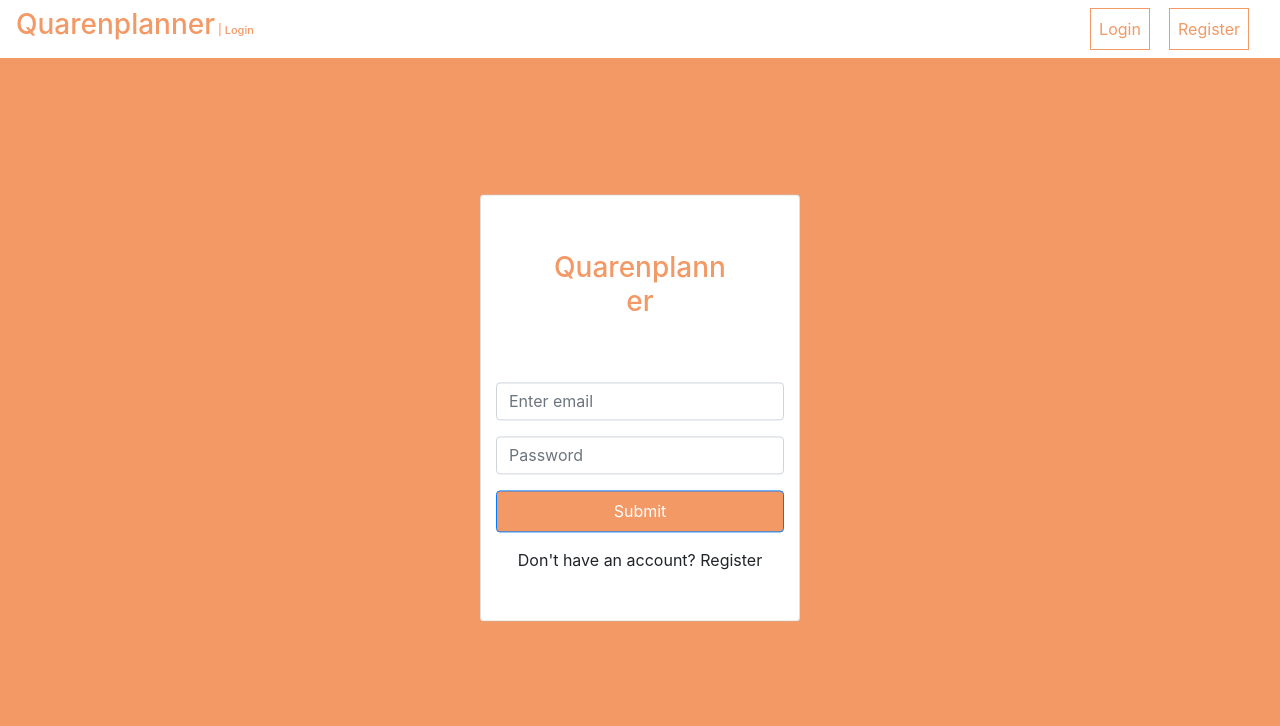
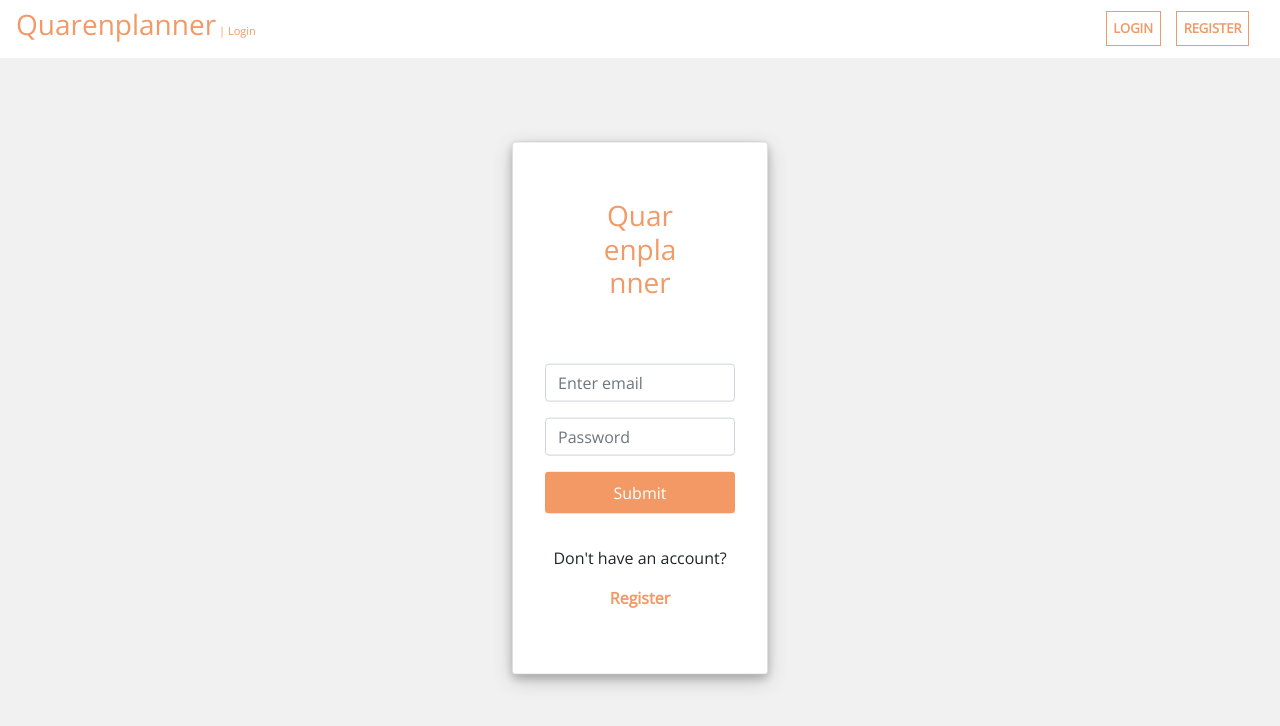
Before and after one commit to D-DePablos/QuaranPlanner, a React (Create React App) app in the folder frontend/: page /login in a window 1280 px wide. Shown: the top 726 px of the page. Built offline with nearby package versions, Linux system fonts and the light colour scheme.

Commit message:
Front-end

```diff
--- a/frontend/public/index.html
+++ b/frontend/public/index.html
@@ -9,6 +9,7 @@
       name="description"
       content="Web site created using create-react-app"
     />
+    <link href="https://fonts.googleapis.com/css2?family=Lato&family=Open+Sans&display=swap" rel="stylesheet">
     <link rel="stylesheet" href="https://maxcdn.bootstrapcdn.com/bootstrap/4.0.0/css/bootstrap.min.css" integrity="sha384-Gn5384xqQ1aoWXA+058RXPxPg6fy4IWvTNh0E263XmFcJlSAwiGgFAW/dAiS6JXm" crossorigin="anonymous">
     <link rel="apple-touch-icon" href="%PUBLIC_URL%/logo192.png" />
     <!--
--- a/frontend/src/App.css
+++ b/frontend/src/App.css
@@ -4,7 +4,8 @@
 }
 
 body {
-    background-color: #F29966;
+    background-color: #f1f1f1;
+    font-family: 'Open Sans', sans-serif;
 }
 
 .currentPage {
@@ -16,12 +17,16 @@ button.loginButton {
 }
 
 .button-profile-group {
+    margin-top: .2em;
     float: right;
     position: absolute;
     right: 0px;
 }
 
 button.profileButton {
+    font-size: 13px;
+    font-weight: 600;
+    text-transform: uppercase;
     border: 1px solid #F29966;
     background: #fff;
     color: #F29966;
@@ -29,11 +34,14 @@ button.profileButton {
 }
 
 .userForm {
+    box-shadow: 0 4px 8px 0 rgba(0, 0, 0, 0.2), 0 6px 20px 0 rgba(0, 0, 0, 0.19);
+    padding-left: 2em;
+    padding-right: 2em;
     position: fixed;
     top: 50%;
     left: 50%;
     transform: translate(-50%, -50%);
-    width: 25%;
+    width: 20%;
 }
 
 .userForm .h3 {
@@ -50,9 +58,33 @@ button.profileButton {
     background-color: #F29966;
     font-size: 1rem;
     margin-bottom: 1em;
+    border: 1px solid transparent;
+}
+
+.sidebar {
+    background-color: #F29966;
+    color: #fff;
+    padding-top: 1.1em;
+    height: 100vh;
 }
 
 .textUserForm {
+    margin-top: 1em;
     text-align: center;
     margin-bottom: 3em;
 }
+
+.btnUserForm:hover {
+    color: #F29966;
+    border: 1px solid #F29966;
+    background-color: #fff;
+}
+
+p.registerText {
+    color: #F29966;
+    font-weight: 600;
+}
+
+p.sidebarTitle {
+    text-transform: uppercase;
+}
--- a/frontend/src/App.js
+++ b/frontend/src/App.js
@@ -12,22 +12,23 @@ import {
 } from "react-router-dom";
 
 function App() {
-    const [title, updateTitle] = useState(null);
+    const [isNavbarHidden, updateNavbarHidden] = useState(null);
+    const [title] = useState(null);
     const [errorMessage, updateErrorMessage] = useState(null);
     return (
         <Router>
             <div className="App">
-                <Header title={title}/>
-                <div className="container d-flex align-items-center flex-column">
+                {isNavbarHidden == false ? null : <Header title={title} updateNavbarHidden={updateNavbarHidden}/> }
+                <div className="d-flex">
                     <Switch>
                         <Route path="/" exact={true}>
                             <Home />
                         </Route>
                         <Route path="/register" exact={true}>
-                            <RegistrationForm showError={updateErrorMessage} updateTitle={updateTitle}/>
+                            <RegistrationForm showError={updateErrorMessage} updateNavbarHidden={updateNavbarHidden}/>
                         </Route>
                         <Route path="/login" exact={true}>
-                            <LoginForm showError={updateErrorMessage} updateTitle={updateTitle}/>
+                            <LoginForm showError={updateErrorMessage}/>
                         </Route>
                         <Route path="/home" exact={true}>
                             <Home />
--- a/frontend/src/components/Header/Header.js
+++ b/frontend/src/components/Header/Header.js
@@ -3,30 +3,36 @@ import {withRouter} from "react-router-dom";
 
 function Header(props) {
     const redirectToRegister = () => {
-        //props.updateTitle('Register')
         props.history.push('/register');
     }
     const redirectToLogin = () => {
-        //props.updateTitle('Login')
+        props.updateNavbarHidden(false);
         props.history.push('/login');
+    }
+    const redirectToHomePage = () => {
+        props.history.push('/');
     }
     const capitalize = (s) => {
         if (typeof s !== 'string') return ''
-        if (s === '') return "Register"
+        if (s === '') return "Home"
         return s.charAt(0).toUpperCase() + s.slice(1)
     }
     const title = capitalize(props.location.pathname.substring(1, props.location.pathname.length));
+
     return (
-        <nav class="navbar navbar-dark bg-primary">
+        <nav className="navbar navbar-dark bg-primary">
             <div className="row col-12">
-                <span className="h3">Quarenplanner<span className="currentPage"> | {props.title || title}</span></span>
+                    <span className="h3" onClick={() => redirectToHomePage()}>Quarenplanner<span
+                        className="currentPage"> | {props.title || title}</span></span>
                 <div className="button-profile-group">
                     <button className="profileButton loginButton" onClick={() => redirectToLogin()}>Login</button>
-                    <button className="profileButton registerButton" onClick={() => redirectToRegister()}>Register</button>
+                    <button className="profileButton registerButton" onClick={() => redirectToRegister()}>Register
+                    </button>
                 </div>
             </div>
         </nav>
     )
+
 }
 
 export default withRouter(Header);
--- a/frontend/src/components/Home/Home.js
+++ b/frontend/src/components/Home/Home.js
@@ -1,9 +1,10 @@
 import React from "react";
+import Sidebar from "./HomeComponents/Sidebar/Sidebar";
 
-function Home(props) {
-    return(
-        <div className="mt-2">
-            Home page content
+function Home() {
+    return (
+        <div className="col-12">
+            <Sidebar/>
         </div>
     )
 }
--- /dev/null
+++ b/frontend/src/components/Home/HomeComponents/Sidebar/Sidebar.js
@@ -0,0 +1,11 @@
+import React from "react";
+
+function Sidebar() {
+    return (
+        <div className="row col-3 sidebar">
+            <p className="sidebarTitle">Happening now</p>
+        </div>
+    )
+}
+
+export default Sidebar;
--- a/frontend/src/components/LoginForm/LoginForm.js
+++ b/frontend/src/components/LoginForm/LoginForm.js
@@ -42,11 +42,9 @@ function LoginForm(props) {
             });
     }
     const redirectToHome = () => {
-        props.updateTitle('Home')
         props.history.push('/home');
     }
     const redirectToRegister = () => {
-        props.updateTitle('Register')
         props.history.push('/register');
     }
     return (
@@ -85,8 +83,8 @@ function LoginForm(props) {
                 {state.successMessage}
             </div>
             <div className="textUserForm registerMessage">
-                <span>Don't have an account? </span>
-                <span className="registerText" onClick={() => redirectToRegister()}>Register</span>
+                <p>Don't have an account? </p>
+                <p className="registerText" onClick={() => redirectToRegister()}>Register</p>
             </div>
 
         </div>
--- a/frontend/src/components/RegistrationForm/RegistrationForm.js
+++ b/frontend/src/components/RegistrationForm/RegistrationForm.js
@@ -24,14 +24,14 @@ function RegistrationForm(props) {
                 "email":state.email,
                 "password":state.password,
             }
-            axios.post(API_BASE_URL+'register', payload)
+            axios.post(API_BASE_URL+'events', payload)
                 .then(function (response) {
                     if(response.data.code === 200){
                         setState(prevState => ({
                             ...prevState,
                             'successMessage' : 'Registration successful. Redirecting to home page..'
                         }))
-                        //redirectToHome();
+                        redirectToHome();
                         props.showError(null)
                     } else{
                         props.showError("Some error ocurred");
@@ -46,11 +46,9 @@ function RegistrationForm(props) {
 
     }
     const redirectToHome = () => {
-        props.updateTitle('Home')
         props.history.push('/home');
     }
     const redirectToLogin = () => {
-        props.updateTitle('Login')
         props.history.push('/login');
     }
     const handleSubmitClick = (e) => {
@@ -105,8 +103,8 @@ function RegistrationForm(props) {
                 {state.successMessage}
             </div>
             <div className="textUserForm mt-2">
-                <span>Already have an account? </span>
-                <span className="loginText" onClick={() => redirectToLogin()}>Login here</span>
+                <p>Already have an account? </p>
+                <p className="registerText" onClick={() => redirectToLogin()}>Login here</p>
             </div>
 
         </div>
```
Also changed, not shown: 1 other file (tests, documents, lock files or other folders).
